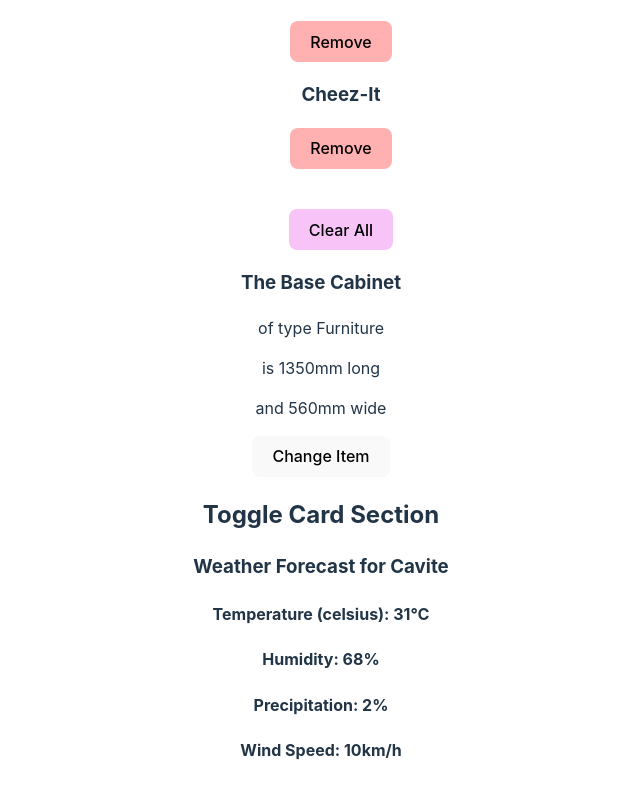
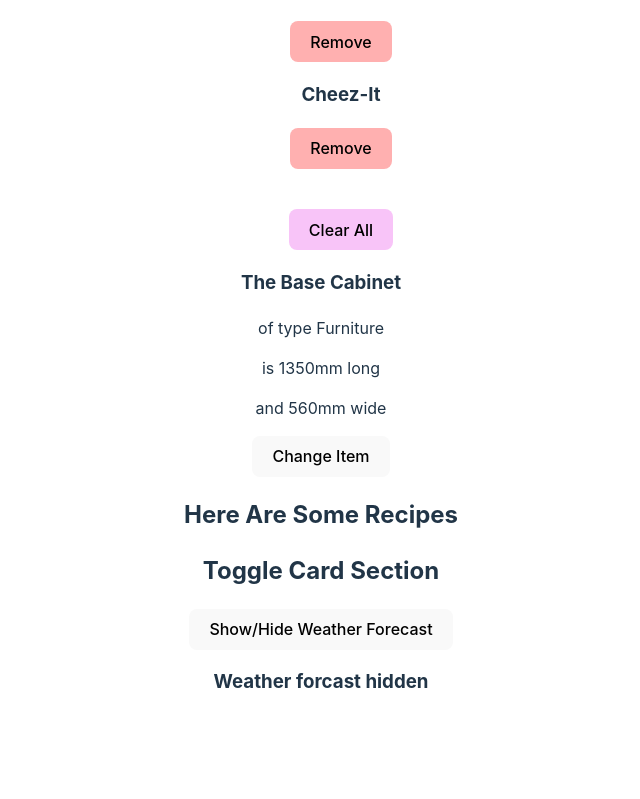
Before and after one commit to StoneDisk/react-app-demo, a React (Vite) app: page / in a window 1280 px wide. Shown: the part 985-1784 px from the top of the page, without its empty margins (319-959 px from the left). After the commit the page ends 1732 px from the top, so only its background shows below. Built offline with nearby package versions, Linux system fonts and the light colour scheme.

Commit message:
completed the toggle weather card visibility functionality

```diff
--- a/src/App.jsx
+++ b/src/App.jsx
@@ -14,8 +14,8 @@ function App() {
       <IncrementNumberSection></IncrementNumberSection>
       <SnackProductsSection></SnackProductsSection>
       <KitchenItemsSection></KitchenItemsSection>
+      <RecipeInformationSection></RecipeInformationSection>
       <ToggleCardSection></ToggleCardSection>
-      {/* <RecipeInformationSection></RecipeInformationSection> */}
     </div>
   )
 }
--- a/src/components/RecipeInformationSection.jsx
+++ b/src/components/RecipeInformationSection.jsx
@@ -22,8 +22,9 @@ function RecipeInformationSection() {
             const {results} = recipes
             setRecipes(results);
         }
-
-        getRecipes("burrito");
+        // Call this function when you want to search and display
+        // a list of recipes
+        // getRecipes("burrito");
     }, []);
 
     return (
--- a/src/components/ToggleCardSection.jsx
+++ b/src/components/ToggleCardSection.jsx
@@ -1,13 +1,34 @@
+import { useState } from "react";
 import { currentWeather } from "../datasource/weather_data";
 import WeatherCard from "./WeatherCard";
 
 
 function ToggleCardSection() {
+    const [isToggled, setIsToggled] = useState(false);
+
+    function toggleCard() {
+        if (isToggled === false) {
+            setIsToggled(true);
+        } else {
+            setIsToggled(false);
+        }
+    }
 
     return (
         <section>
             <h2>Toggle Card Section</h2>
-            <WeatherCard weatherForecast={currentWeather}></WeatherCard>
+            <button type="button" onClick={toggleCard}>Show/Hide Weather Forecast</button>
+            {
+                (isToggled) ? (
+                    <div>
+                        <WeatherCard weatherForecast={currentWeather}></WeatherCard>
+                    </div>
+                ) : (
+                    <div>
+                        <h3>Weather forcast hidden</h3>
+                    </div>
+                )
+            }
         </section>
     );
 }
```
